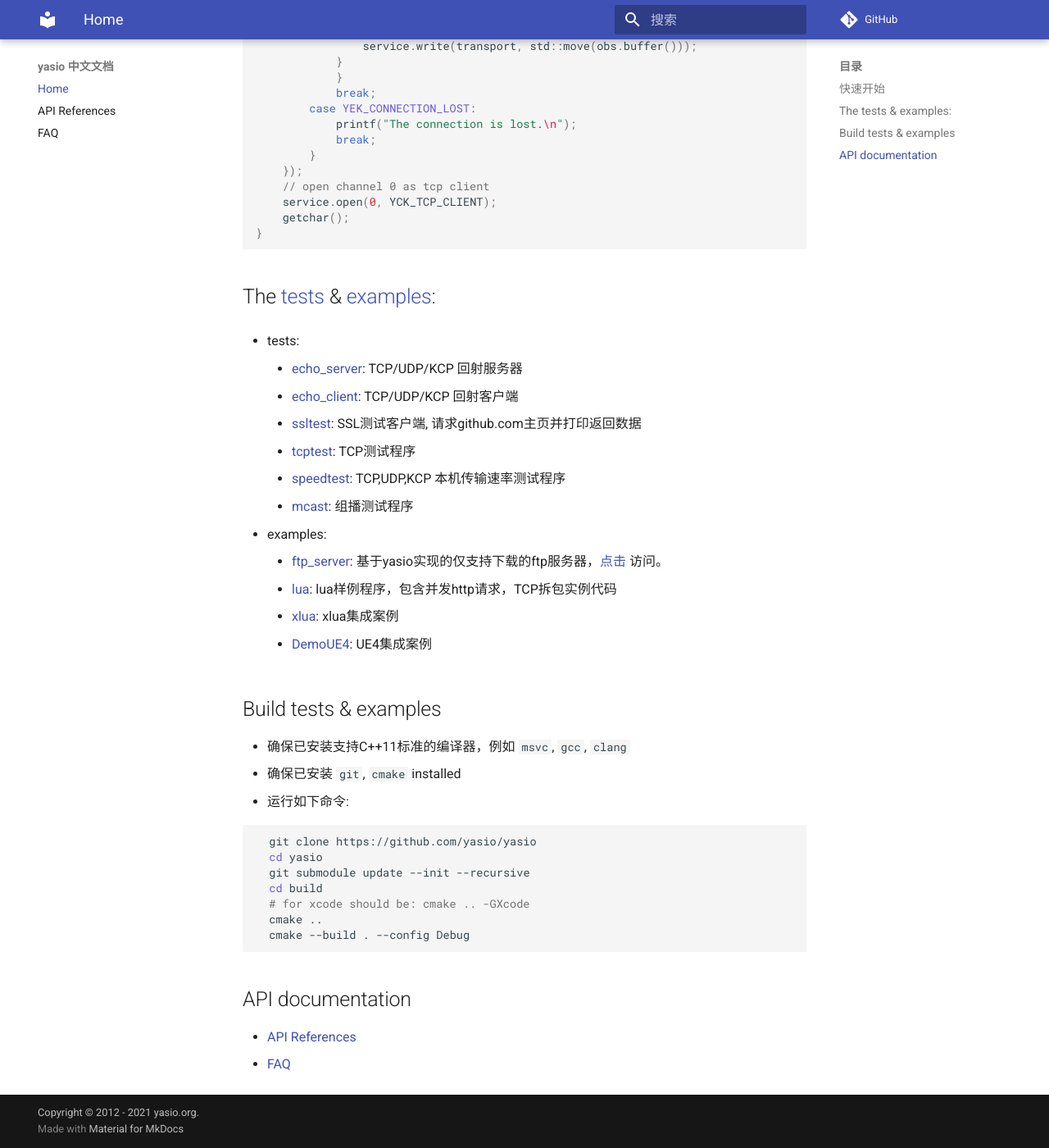
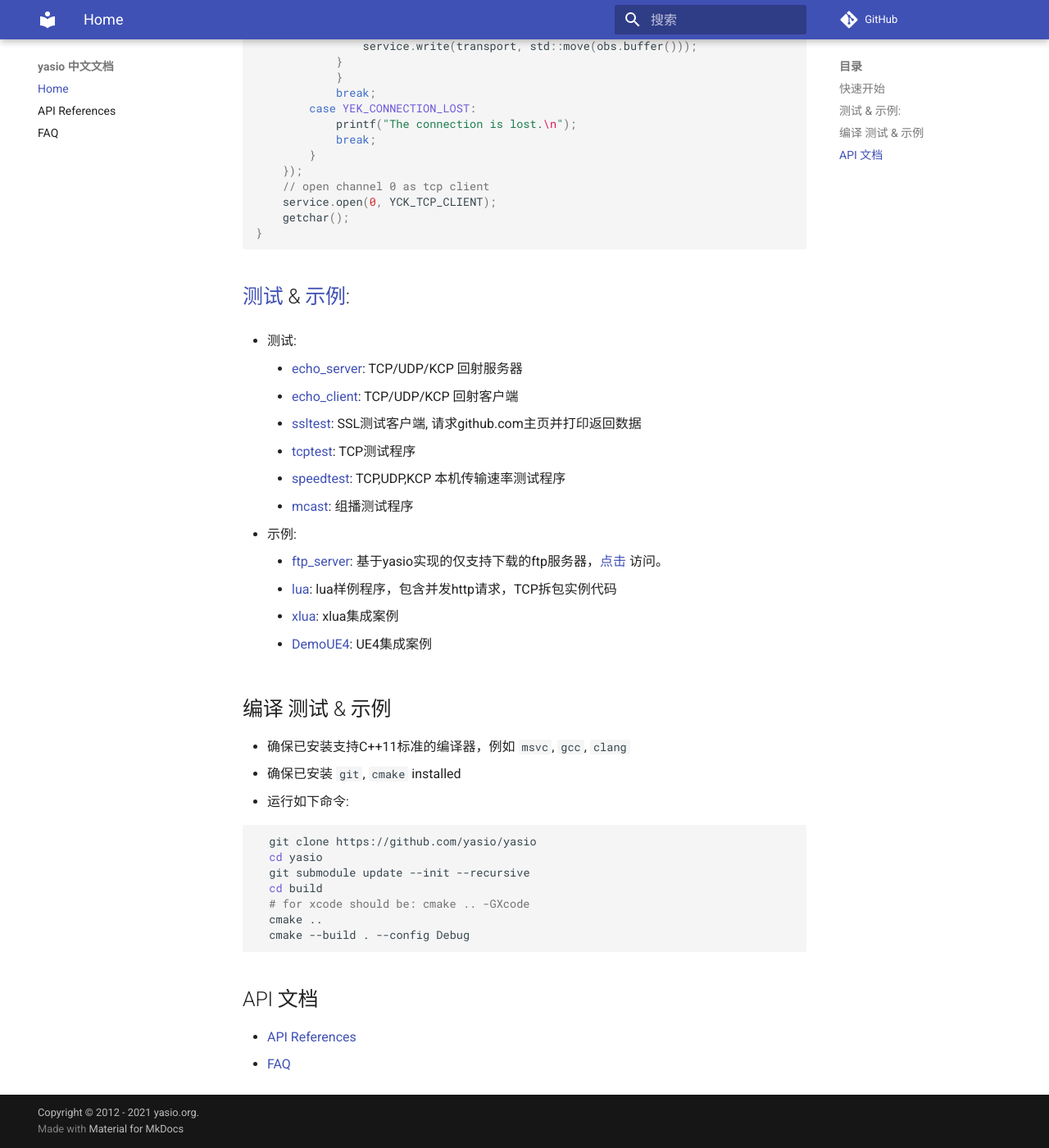
Before and after one commit to yasio/docs-936, an MkDocs documentation site: the page built from docs/index.md, in a window 1280 px wide and 1400 px high, scrolled down 1452 px. Shown: the whole window at 82% size. Built offline with MkDocs 1.6.1 and Material for MkDocs 9.7.7, drawn with Linux system fonts in a browser that asks for light colours; comment, search, counter and statistics services are not loaded.

Commit message:
Update index.md

````diff
--- a/docs/index.md
+++ b/docs/index.md
@@ -113,9 +113,9 @@ yasio 是一个轻量级跨平台的异步socket库，专注于客户端和基
     _G.yservice = service -- Store service to global table as a singleton instance
     ```
 
-## The [tests](https://github.com/yasio/yasio/tree/master/tests) & [examples](https://github.com/yasio/yasio/tree/master/tests):
+## [测试](https://github.com/yasio/yasio/tree/master/tests) & [示例](https://github.com/yasio/yasio/tree/master/tests):
 
-* tests:
+* 测试:
     * [echo_server](https://github.com/yasio/yasio/tree/master/tests/echo_server): TCP/UDP/KCP 回射服务器
     * [echo_client](https://github.com/yasio/yasio/tree/master/tests/echo_client): TCP/UDP/KCP 回射客户端
     * [ssltest](https://github.com/yasio/yasio/tree/master/tests/ssl): SSL测试客户端, 请求github.com主页并打印返回数据
@@ -123,13 +123,13 @@ yasio 是一个轻量级跨平台的异步socket库，专注于客户端和基
     * [speedtest](https://github.com/yasio/yasio/tree/master/tests/speed): TCP,UDP,KCP 本机传输速率测试程序
     * [mcast](https://github.com/yasio/yasio/tree/master/tests/mcast): 组播测试程序
 
-* examples:
+* 示例:
     * [ftp_server](https://github.com/yasio/ftp_server): 基于yasio实现的仅支持下载的ftp服务器，[点击](ftp://ftp.yasio.org/) 访问。
     * [lua](https://github.com/yasio/yasio/tree/master/examples/lua): lua样例程序，包含并发http请求，TCP拆包实例代码
     * [xlua](https://github.com/yasio/xLua): xlua集成案例
     * [DemoUE4](https://github.com/yasio/DemoUE4): UE4集成案例
 
-## Build tests & examples
+## 编译 测试 & 示例
 * 确保已安装支持C++11标准的编译器，例如 ``msvc``, ``gcc``, ``clang``
 * 确保已安装 ``git``, ``cmake`` installed
 * 运行如下命令:
@@ -144,6 +144,6 @@ yasio 是一个轻量级跨平台的异步socket库，专注于客户端和基
   cmake --build . --config Debug
 ```
 
-## API documentation
+## API 文档
 * [API References](api/index.md)
 * [FAQ](faq.md)
````
